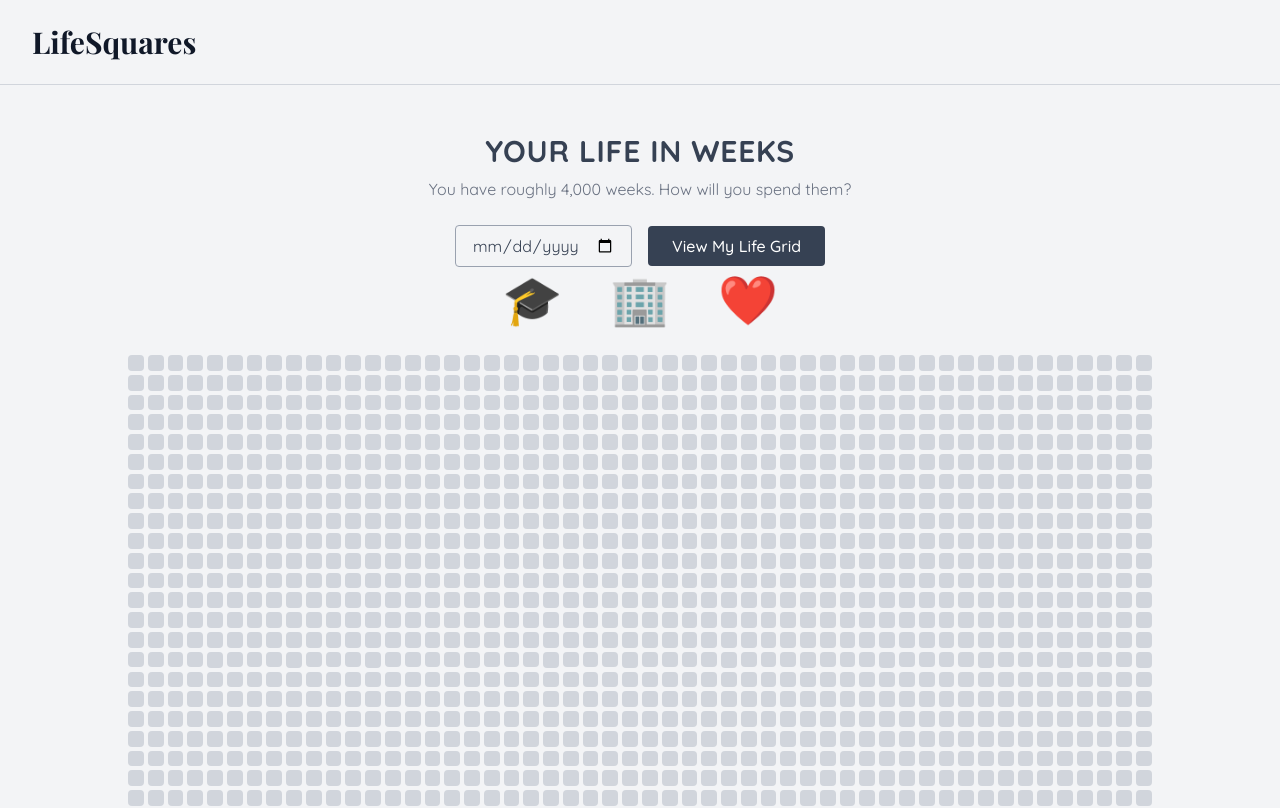
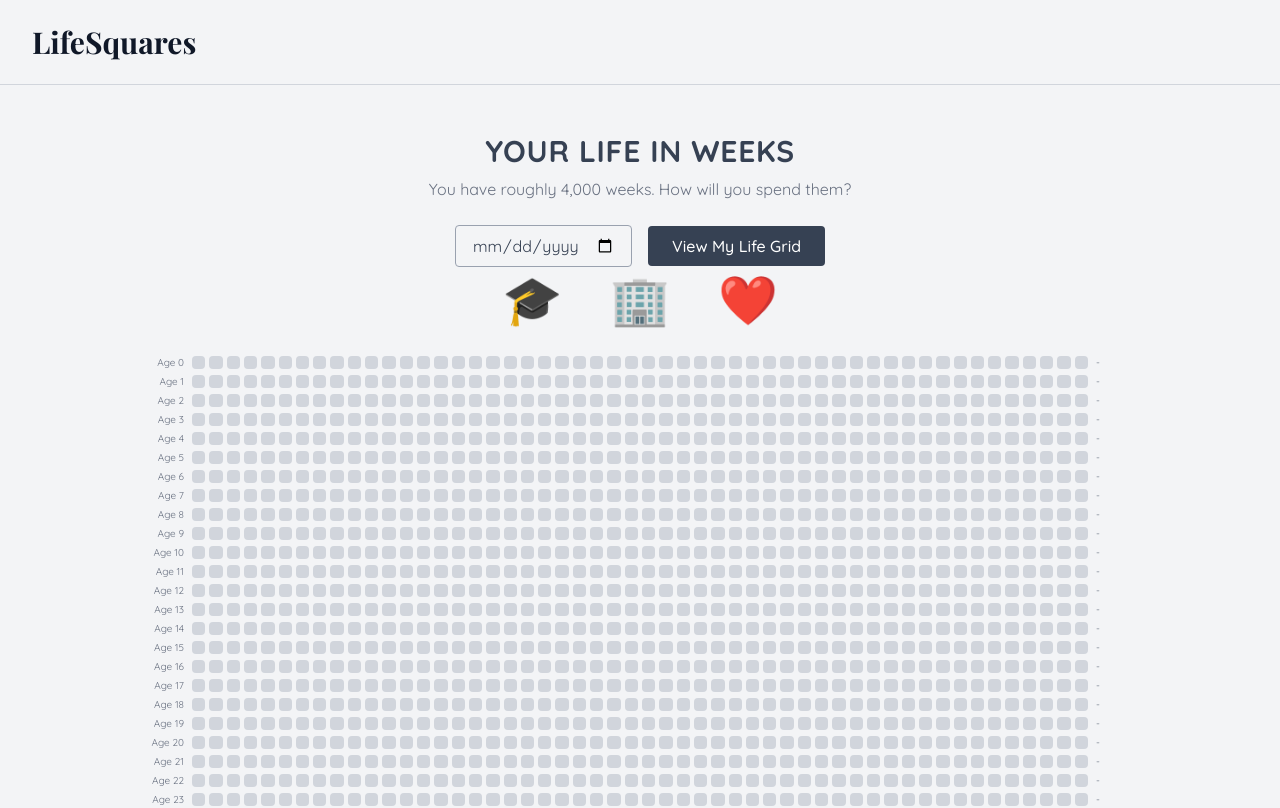
Before and after one commit to zennmarieee/LifeSquares, a React (Vite) app: page / in a window 1280 px wide. Shown: the top 808 px of the page. Built offline with nearby package versions, Linux system fonts and the light colour scheme.

Commit message:
Add birthYear prop to LifeGrid and update rendering logic

```diff
--- a/src/components/LifeGrid.jsx
+++ b/src/components/LifeGrid.jsx
@@ -1,15 +1,40 @@
 import { TOTAL_WEEKS } from '../utils/lifeMath';
 
-function LifeGrid({ weeksLived }) {
+function LifeGrid({ weeksLived, birthYear }) {
+    const weeksPerYear = 52;
+    const totalYears = Math.ceil(TOTAL_WEEKS / weeksPerYear);
+
     return (
         <div className="w-full max-w-5xl overflow-x-auto pb-4 mb-8">
-            <div className="grid grid-cols-[repeat(52,minmax(0,1fr))] gap-1 min-w-[720px]">
-                {Array.from({ length: TOTAL_WEEKS }).map((_, index) => (
-                    <div
-                        key={index}
-                        className={`aspect-square rounded-sm ${index < weeksLived ? 'bg-gray-800' : 'bg-gray-300'}`}
-                        title={`Week ${index + 1}`}
-                    ></div>
+            <div className="min-w-[780px] space-y-1">
+                {Array.from({ length: totalYears }).map((_, yearIndex) => (
+                    <div key={yearIndex} className="flex items-center gap-2">
+                        <span className="w-14 text-[10px] text-gray-500 text-right">
+                            Age {yearIndex}
+                        </span>
+
+                        <div className="grid grid-cols-[repeat(52,minmax(0,1fr))] gap-1 flex-1">
+                            {Array.from({ length: weeksPerYear }).map((__, weekInYear) => {
+                                const weekIndex = yearIndex * weeksPerYear + weekInYear;
+
+                                if (weekIndex >= TOTAL_WEEKS) {
+                                    return <div key={weekInYear} className="aspect-square rounded-sm bg-transparent" />;
+                                }
+
+                                return (
+                                    <div
+                                        key={weekInYear}
+                                        className={`aspect-square rounded-sm ${weekIndex < weeksLived ? 'bg-gray-800' : 'bg-gray-300'}`}
+                                        title={`Week ${weekIndex + 1}`}
+                                    ></div>
+                                );
+                            })}
+                        </div>
+
+                        <span className="w-14 text-[10px] text-gray-500 text-left">
+                            {birthYear ? birthYear + yearIndex : '-'}
+                        </span>
+                    </div>
                 ))}
             </div>
         </div>
--- a/src/pages/LifeSquaresPage.jsx
+++ b/src/pages/LifeSquaresPage.jsx
@@ -54,7 +54,10 @@ function LifeSquaresPage() {
                     <span className="text-5xl">❤️</span>
                 </div>
 
-                <LifeGrid weeksLived={weeksLived} />
+                <LifeGrid
+                    weeksLived={weeksLived}
+                    birthYear={selectedBirthdate ? selectedBirthdate.getFullYear() : null}
+                />
 
                 <GridLegend />
             </main>
```
